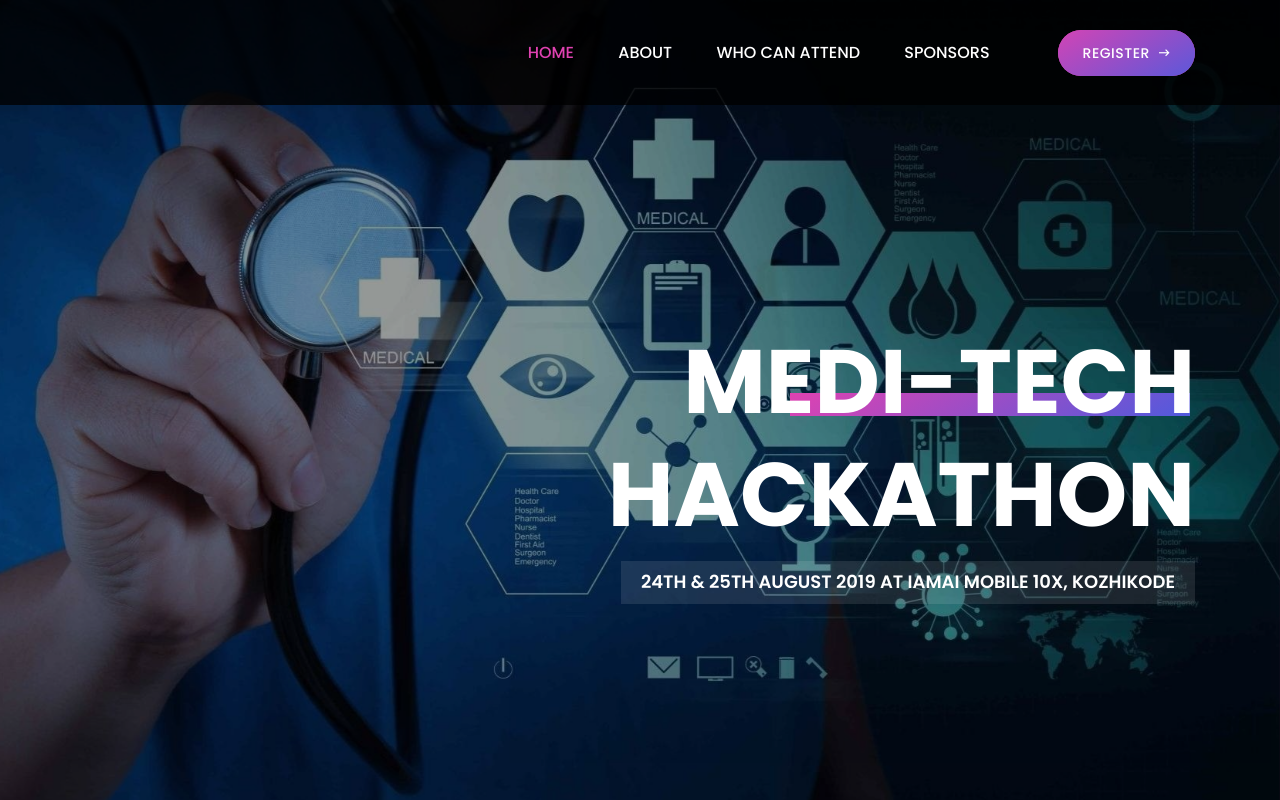
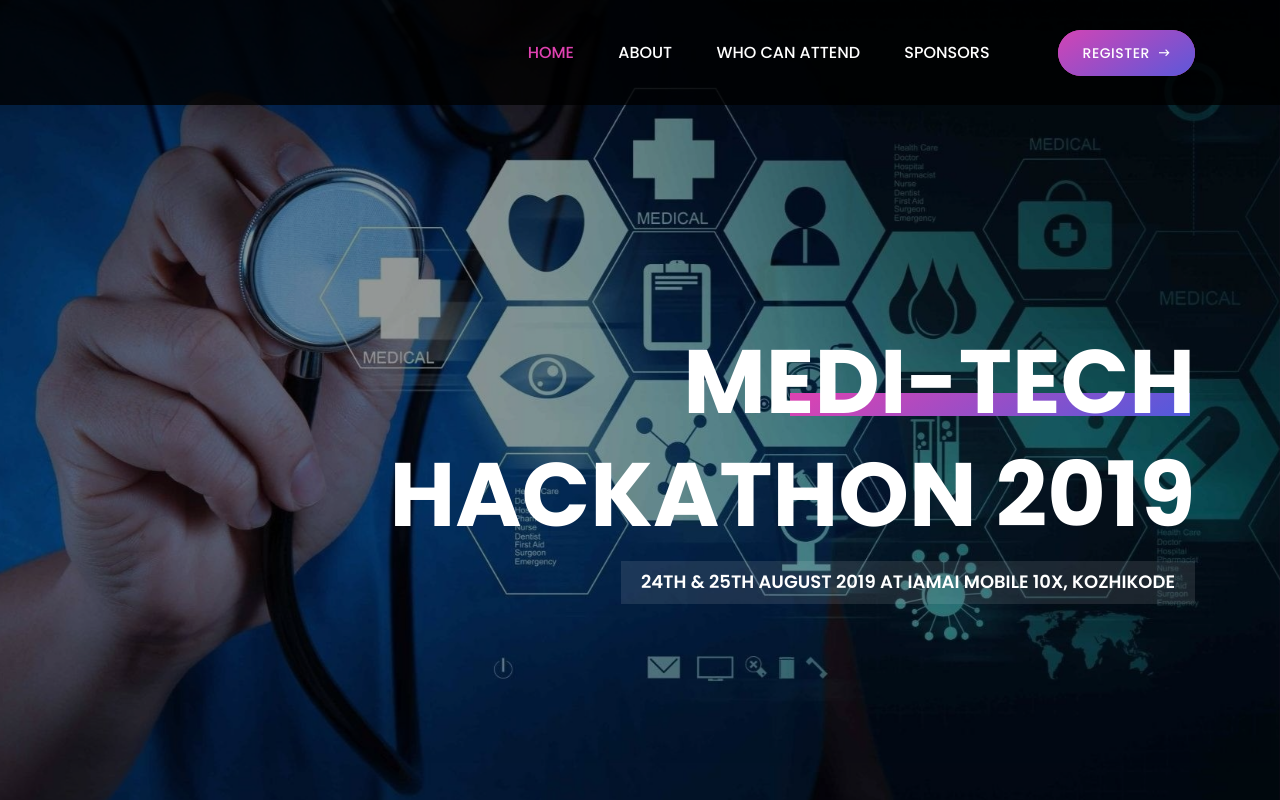
Before and after one commit to sonugopal/Medi-Tech-Hachathon, a website: page index.html in a window 1280 px wide. Shown: the top 800 px of the page. Drawn offline with Linux system fonts and the light colour scheme.

Commit message:
caption cahanged

```diff
--- a/index.html
+++ b/index.html
@@ -96,7 +96,7 @@
                         <!-- Welcome Text -->
                         <div class="col-12">
                             <div class="welcome-text text-right">
-                                <h2 data-animation="fadeInUp" data-delay="300ms">Medi-Tech<br>Hackathon</h2>
+                                <h2 data-animation="fadeInUp" data-delay="300ms">Medi-Tech<br>Hackathon 2019</h2>
                                 <h6 data-animation="fadeInUp" data-delay="500ms">24th & 25th August 2019 at IAMAI Mobile 10X, Kozhikode</h6>
                                <!-- <div class="hero-btn-group" data-animation="fadeInUp" data-delay="700ms">
                                     <a href="#" class="btn confer-btn">More Information <i class="zmdi zmdi-long-arrow-right"></i></a>
```
